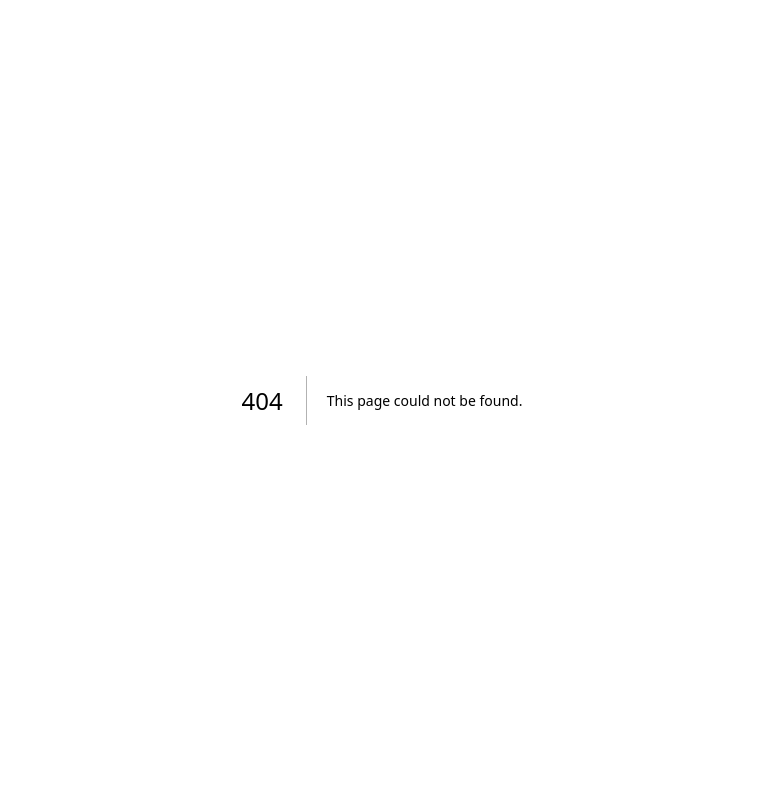
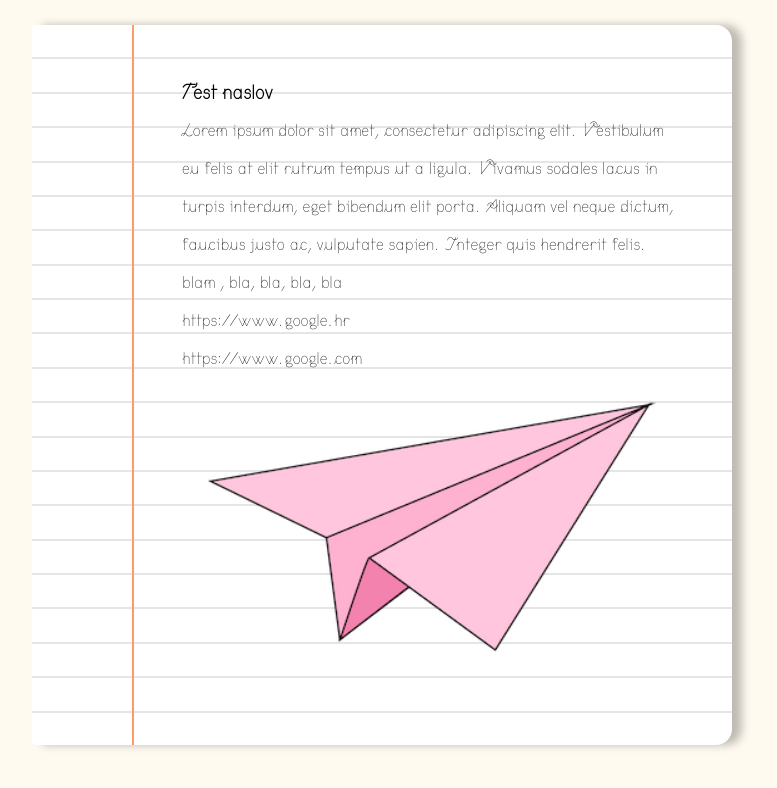
Before and after one commit to dorkele/portfo, a Next.js app: page /projects in a window 1280 px wide. Before the commit this address had no page. Shown: the top 788 px of the page, without its empty margins (258-1035 px from the left). Built offline with nearby package versions, Linux system fonts and the light colour scheme.

Commit message:
adjusted projects page

```diff
--- a/package.json
+++ b/package.json
@@ -15,6 +15,7 @@
     "eslint": "8.44.0",
     "eslint-config-next": "13.4.7",
     "framer-motion": "^10.12.18",
+    "lodash-move": "^1.1.1",
     "next": "13.4.7",
     "react": "18.2.0",
     "react-dom": "18.2.0",
--- /dev/null
+++ b/src/app/projects/page.module.css
@@ -0,0 +1,9 @@
+.main {
+    display: flex;
+    height: 100vh;
+    width: 100vw;
+    overflow: hidden;
+    background-color: #fffaf0;
+    justify-content: center;
+    align-items: center;
+}
--- /dev/null
+++ b/src/app/projects/page.tsx
@@ -0,0 +1,11 @@
+import styles from "./page.module.css";
+import Image from "next/image";
+import CardStack from "@/components/CardStack/CardStack";
+
+export default function Projects() {
+    return (
+        <main className={styles.main}>
+            <CardStack />
+        </main>
+    );
+}
--- /dev/null
+++ b/src/app/projects/projects.json
@@ -0,0 +1,20 @@
+[
+    {
+        "title": "Test naslov",
+        "text": "Lorem ipsum dolor sit amet, consectetur adipiscing elit. Vestibulum eu felis at elit rutrum tempus ut a ligula. Vivamus sodales lacus in turpis interdum, eget bibendum elit porta. Aliquam vel neque dictum, faucibus justo ac, vulputate sapien. Integer quis hendrerit felis.",
+        "stack": "blam , bla, bla, bla, bla",
+        "url": "https://www.google.hr",
+        "github": "https://www.google.com",
+        "image": "/images/airplane.png",
+        "alt": "test alt"
+    },
+    {
+        "title": "Test naslov 2",
+        "text": "Lorem ipsum dolor sit amet, consectetur adipiscing elit. Vestibulum eu felis at elit rutrum tempus ut a ligula. Vivamus sodales lacus in turpis interdum, eget bibendum elit porta. Aliquam vel neque dictum, faucibus justo ac, vulputate sapien. Integer quis hendrerit felis.",
+        "stack": "blam , bla, bla, bla, bla",
+        "url": "https://www.google.hr",
+        "github": "https://www.google.com",
+        "image": "/images/airplane.png",
+        "alt": "test alt"
+    }
+]
--- /dev/null
+++ b/src/components/CardStack/CardStack.module.css
@@ -0,0 +1,16 @@
+.cardStack {
+    position: absolute;
+    display: flex;
+    align-items: center;
+    justify-content: center;
+    height: 100vh;
+}
+
+.wrap {
+    position: absolute;
+    height: 90vh;
+    width: 700px;
+    display: flex;
+    align-items: center;
+    justify-content: center;
+}
--- /dev/null
+++ b/src/components/CardStack/CardStack.tsx
@@ -0,0 +1,45 @@
+"use client";
+
+import styles from "./CardStack.module.css";
+import Paper from "@/components/Paper/Paper";
+import { motion } from "framer-motion";
+import { useState } from "react";
+import move from "lodash-move";
+import projects from "../../app/projects/projects.json";
+
+const CARD_OFFSET = 10;
+const SCALE_FACTOR = 0.06;
+
+export default function CardStack() {
+    console.log(projects);
+    const [cards, setCards] = useState(projects);
+    const moveToEnd = (from: any) => {
+        setCards(move(cards, from, cards.length - 1));
+    };
+    return (
+        <div className={styles.cardStack}>
+            {cards?.map((project: any, index: number) => {
+                const canDrag = index === 0;
+                return (
+                    <motion.div
+                        key={index}
+                        animate={{
+                            top: index * -CARD_OFFSET,
+                            scale: 1 - index * SCALE_FACTOR,
+                            zIndex: projects.length - index,
+                        }}
+                        drag={canDrag ? "y" : false}
+                        dragConstraints={{
+                            top: 0,
+                            bottom: 0,
+                        }}
+                        onDragEnd={() => moveToEnd(index)}
+                        className={styles.wrap}
+                    >
+                        <Paper project={project} />
+                    </motion.div>
+                );
+            })}
+        </div>
+    );
+}
--- a/src/components/Notebook/Notebook.module.css
+++ b/src/components/Notebook/Notebook.module.css
@@ -14,6 +14,7 @@
     background-image: url("../../../public/images/oko1.png");
     background-size: 150px;
     z-index: 10;
+    text-decoration: none;
 }
 
 .belonging {
--- a/src/components/Notebook/Notebook.tsx
+++ b/src/components/Notebook/Notebook.tsx
@@ -1,10 +1,11 @@
 "use client";
 
 import styles from "./Notebook.module.css";
+import Link from "next/link";
 
 export default function Notebook() {
     return (
-        <div className={styles.notebook}>
+        <Link href="/projects" className={styles.notebook}>
             <div className={styles.belonging}>
                 <div className={styles.linesContainer}>
                     <div className={styles.line}></div>
@@ -13,6 +14,6 @@ export default function Notebook() {
                 </div>
                 <h4 className={styles.title}>Projects</h4>
             </div>
-        </div>
+        </Link>
     );
 }
--- /dev/null
+++ b/src/components/Paper/Paper.module.css
@@ -0,0 +1,39 @@
+.paper {
+    height: 90vh;
+    width: 700px;
+    background-color: #ffffff;
+    filter: drop-shadow(10px 0px 4px rgba(0, 0, 0, 25%));
+    border-top-right-radius: 16px;
+    border-bottom-right-radius: 16px;
+    border-top-left-radius: 4px;
+    border-bottom-left-radius: 4px;
+    display: flex;
+    flex-direction: column;
+    justify-content: space-evenly;
+    position: absolute;
+    transform-origin: top center;
+    margin-top: 50px;
+}
+
+.line {
+    height: 2px;
+    width: 100%;
+    background-color: rgba(0, 0, 0, 10%);
+}
+
+.redLine {
+    width: 2px;
+    height: 100%;
+    background-color: #ff9966;
+    position: absolute;
+    top: 0;
+    bottom: 0;
+    left: 100px;
+}
+
+.textContainer {
+    position: absolute;
+    padding: 48px 150px;
+    line-height: 38px;
+    height: 100%;
+}
--- /dev/null
+++ b/src/components/Paper/Paper.tsx
@@ -0,0 +1,31 @@
+"use client";
+
+import Image from "next/image";
+import styles from "./Paper.module.css";
+import Link from "next/link";
+
+export default function Paper({ project }: any) {
+    const linesArr = Array.from(Array(20).keys());
+
+    return (
+        <div className={styles.paper}>
+            <div className={styles.redLine}></div>
+            {linesArr.map((line, index) => {
+                return <div className={styles.line} key={index}></div>;
+            })}
+            <div className={styles.textContainer}>
+                <h3>{project.title}</h3>
+                <p>{project.text}</p>
+                <p>{project.stack}</p>
+                <p>{project.url}</p>
+                <p>{project.github}</p>
+                <Image
+                    src={project.image}
+                    alt={project.alt}
+                    width={500}
+                    height={300}
+                />
+            </div>
+        </div>
+    );
+}
--- /dev/null
+++ b/types.d.ts
@@ -0,0 +1 @@
+declare module "lodash-move";
```
Also changed, not shown: 1 other file (tests, documents, lock files or other folders).
